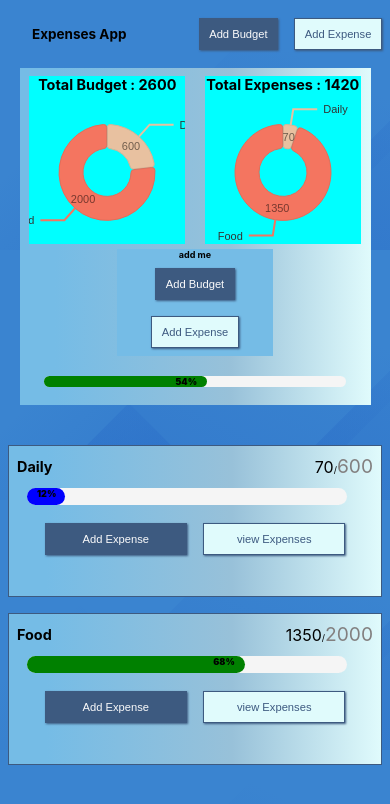
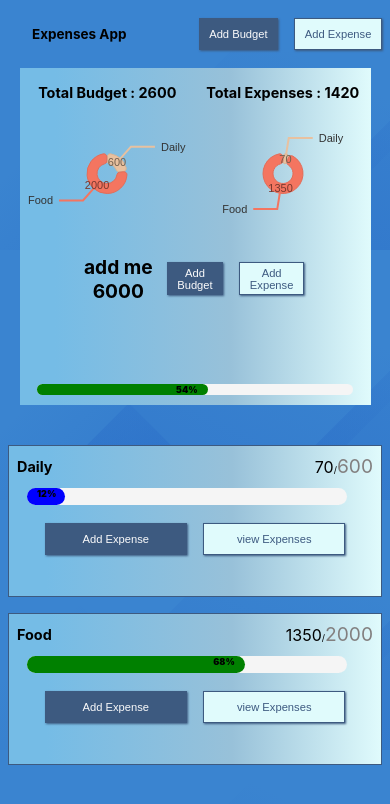
Before and after one commit to PPHelios/My-Budget-App, a React (Create React App) app: page / in a window 390 px wide. Shown: the top 804 px of the page. Built offline with nearby package versions, Linux system fonts and the light colour scheme.

Commit message:
fixed sx responsive

```diff
--- a/src/components/AddPanel/AddPanel.jsx
+++ b/src/components/AddPanel/AddPanel.jsx
@@ -4,7 +4,7 @@ export const AddPanel = () => {
 
   return(
     <div className="addPanel--container">
-      <h4>add me</h4>
+      <h4>add me 6000</h4>
       <div className="addPanel--btns">
 
         <button name="Add Expense" className="btn "  >Add Budget</button>
--- a/src/components/ChartsPanel/ChartsPanel.scss
+++ b/src/components/ChartsPanel/ChartsPanel.scss
@@ -2,14 +2,12 @@
   width: 100%;
   height: min-content;
 .chartsPanel--body {
-  width: 90%;
-
+  width: 98%;
   display: flex;
   flex-direction: column;
   justify-content: space-between;
   align-items: stretch;
   margin-inline: auto;
-  padding: 0.5rem;
   background: #e0fbfc;
 background: linear-gradient(180deg,#e0fbfc 0%, #98c1d9 40%, #75bce6 90%);
 background: -webkit-linear-gradient(180deg,#e0fbfc 0%, #98c1d9 40%, #75bce6 90%);
@@ -18,7 +16,6 @@ background: -moz-linear-gradient(180deg,#e0fbfc 0%, #98c1d9 40%, #75bce6 90%);
     display: grid;
     grid-template-columns: repeat(3, 1fr);
     place-items: center;
-    gap: 1rem;
 
     text-align: center;
     h2{
@@ -29,18 +26,32 @@ background: -moz-linear-gradient(180deg,#e0fbfc 0%, #98c1d9 40%, #75bce6 90%);
       width:30vw;
       height: 40vh;
 
-      background-color: aqua;
+
 
     }
 
 
       .chartsPanel--totals-add-inner{
+
+      width: 20vw;
+      height: 100%;
+
+
+      .addPanel--container{
+
+        height: 100%;
         display:flex;
       flex-direction: column;
-      width: 20vw;
-      height: 40vh;
-
-      background-color: #75bce6;
+      justify-content: space-between;
+      h4{
+        font-size: 1.2rem;
+      }
+      .addPanel--btns{
+        display:flex;
+        flex-direction: column;
+        justify-content: space-between;
+      }
+      }
     }
 
 
@@ -66,15 +77,26 @@ background: -moz-linear-gradient(180deg,#e0fbfc 0%, #98c1d9 40%, #75bce6 90%);
         font-size: 0.9rem;
       }
       .chartsPanel--totals-add-inner{
+
         grid-column: span 2;
         order:3;
-        width:40vw;
+        width:60vw;
         height: fit-content;
+        .addPanel--container{
+          flex-direction: row;
+        justify-content: center;
+        align-items: center;
+        .addPanel--btns{
+          flex-direction: row;
+          justify-content: space-center;
+        }
+        }
+      }
 
-      }
       .chartsPanel--totals-budgets, .chartsPanel--totals-expenses {
         width:40vw;
-        height: 20vh;
+        min-width: 160px;
+        height: 16vh;
 
 
       }
@@ -85,20 +107,18 @@ background: -moz-linear-gradient(180deg,#e0fbfc 0%, #98c1d9 40%, #75bce6 90%);
   .chartsPanel--container{
 
   .chartsPanel--body{
-    width: 96%;
-
-
+    width: 100%;
 
     .chartsPanel--totals {
       grid-template-columns: 1fr;
-      height: 90vh;
+
 
 .chartsPanel--totals-budgets, .chartsPanel--totals-expenses{
   width:90vw;
-  height: 20vh;
+
 }
 .chartsPanel--totals-add-inner{
- height: fit-content;
+
  grid-column: 1;
 
 }
--- a/src/components/charts/TotalBudgetChart.jsx
+++ b/src/components/charts/TotalBudgetChart.jsx
@@ -9,7 +9,7 @@ export const TotalBudgetChart = () => {
   return (
     <ResponsivePie
       data={budgets}
-      margin={{ top: 30, right: 30, bottom: 40, left: 30 }}
+      margin={{ top: 30, right: 60, bottom: 20, left: 60 }}
       innerRadius={0.5}
       padAngle={0.7}
       cornerRadius={3}
--- a/src/components/charts/TotalExpensesChart.jsx
+++ b/src/components/charts/TotalExpensesChart.jsx
@@ -44,7 +44,7 @@ export const TotalExpensesChart = () => {
   return (
     <ResponsivePie
       data={expenses}
-      margin={{ top: 30, right: 30, bottom: 40, left: 30 }}
+      margin={{ top: 30, right: 60, bottom: 20, left: 60 }}
       innerRadius={0.5}
       padAngle={0.7}
       cornerRadius={3}
--- a/src/scss/index.scss
+++ b/src/scss/index.scss
@@ -16,10 +16,7 @@
   body {
     font-size: 9px;
   }
-  .chartsPanel--totals {
-    flex-direction: column;
-    height: 50vh;
-  }
+
   .btn {
     font-size: 0.7rem;
   }
```
Also changed, not shown: src/App.css (deleted, +0 -38 lines).
